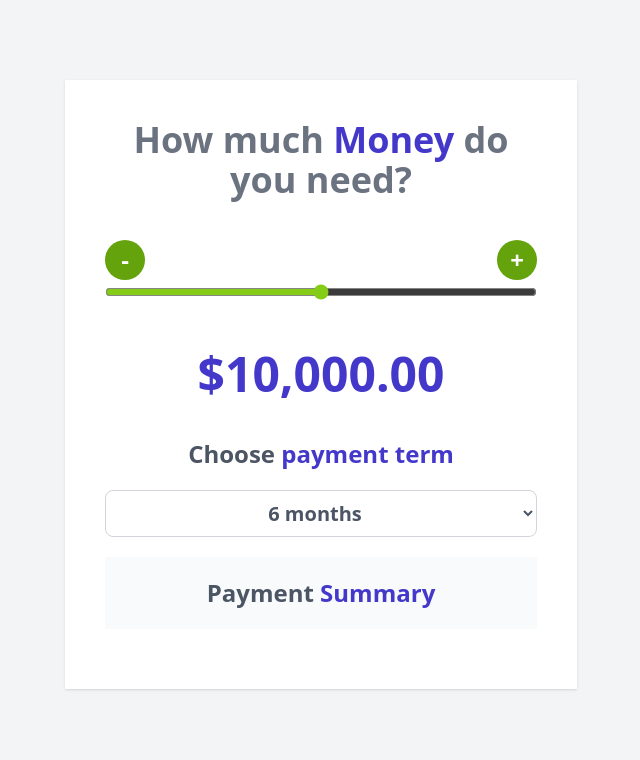
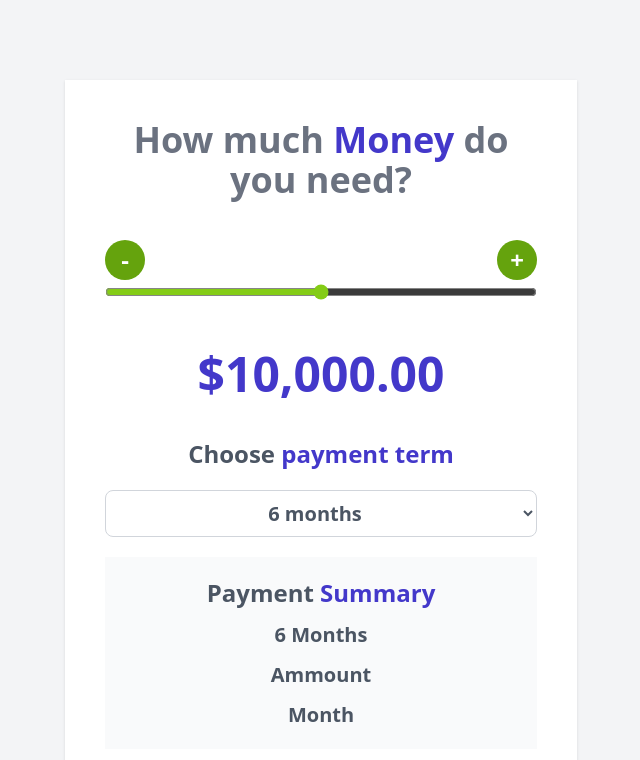
Before and after one commit to EsteMaeLeo/loan_quote_vue, a Vue app: page / in a window 1280 px wide. Shown: the top 760 px of the page, without its empty margins (319-959 px from the left). Built offline with nearby package versions, Linux system fonts and the light colour scheme.

Commit message:
new changes

```diff
--- a/src/App.vue
+++ b/src/App.vue
@@ -98,6 +98,16 @@ console.log(state.quantity);
     <h2 className="text-2xl font-extrabold text-gray-600 text-center">
       Payment <span className="text-indigo-700">Summary</span>
     </h2>
+
+    <p className="text-xl text-gray-600 text-center font-bold">
+      {{months}} Months
+    </p>
+    <p className="text-xl text-gray-600 text-center font-bold">
+      Ammount
+    </p>
+    <p className="text-xl text-gray-600 text-center font-bold">
+      Month
+    </p>
   </div>
   </div>
 </template>
```
